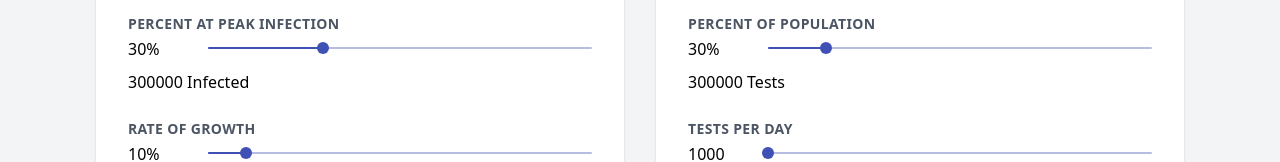
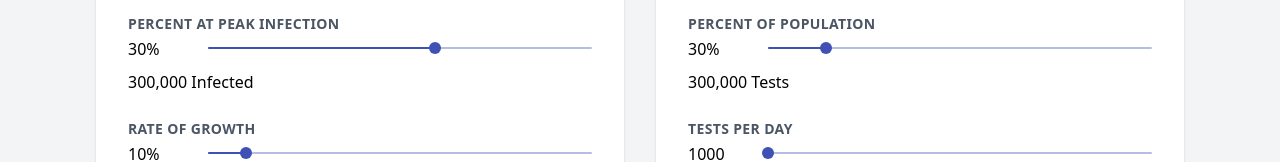
Before and after one commit to cip3/covid19testing, a Next.js app: page / in a window 1280 px wide. Shown: the part 250-412 px from the top of the page. Built offline with nearby package versions, Linux system fonts and the light colour scheme.

Commit message:
Minor bug fixes

```diff
--- a/components/InfectionRate.jsx
+++ b/components/InfectionRate.jsx
@@ -45,12 +45,14 @@ const InfectionRate = ({ population, setPopulation }) => {
             <Slider
               value={percent}
               step={10}
+              min={1}
+              max={50}
               onChange={(_, value) => setPercent(value)}
             />
           </div>
         </div>
 
-        <p>{percentInfected} Infected</p>
+        <p>{percentInfected.toLocaleString()} Infected</p>
       </CardContent>
 
       <CardContent>
--- a/components/TestingRate.jsx
+++ b/components/TestingRate.jsx
@@ -47,7 +47,7 @@ const TestingRate = ({ population, setPopulation }) => {
           </div>
         </div>
 
-        <p>{totalTests} Tests</p>
+        <p>{totalTests.toLocaleString()} Tests</p>
       </CardContent>
 
       <CardContent>
```
